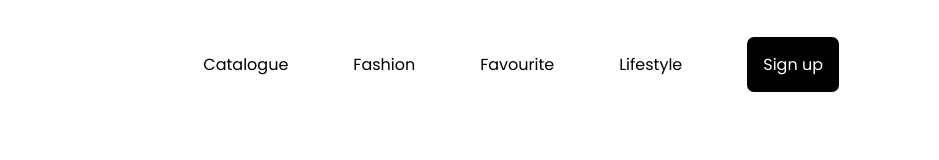
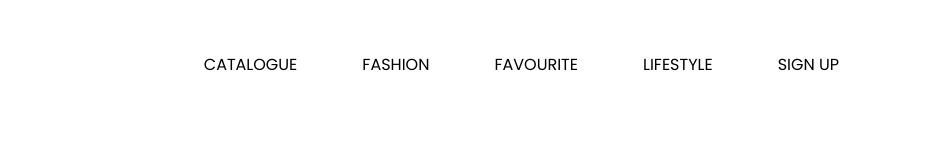
Before and after one commit to jpsantos-p/css-tailwind, a plain HTML site: page index.html in a window 1280 px wide. Shown: the full height of the page, 341-1280 px from the left. Drawn offline with nearby package versions, Linux system fonts and the light colour scheme.

Commit message:
projeto com tail wind

```diff
--- a/index.html
+++ b/index.html
@@ -13,6 +13,9 @@
             amarelo: '#E6C744',
             cinza: '#C2C8DA',
 
+          },
+          screens:{
+            '3x1': '1920px'
           }
         }
       }
@@ -32,11 +35,11 @@
         <nav class="flex items-center justify-between">
             <img src="imgs/logo.png" alt="logo fashion">
             <ul class="flex gap-[65px]">
-                <li><a href="" class="hover:text-amarelo">Catalogue</a></li>
-                <li><a href="" class="hover:text-amarelo">Fashion</a></li>
-                <li><a href="" class="hover:text-amarelo">Favourite</a></li>
-                <li><a href="" class="hover:text-amarelo">Lifestyle</a></li>
-                <li><a href="" class="hover:text-amarelo bg-black text-white p-4 rounded-[7px]">Sign up</a></li>
+                <li><a href="" class="uppercase 3x1:text-[22px]   hover:text-amarelo duration-200">Catalogue</a></li>
+                <li><a href="" class="uppercase 3x1:text-[22px]   hover:text-amarelo duration-200"">Fashion</a></li>
+                <li><a href="" class="uppercase 3x1:text-[22px]   hover:text-amarelo duration-200">Favourite</a></li>
+                <li><a href="" class="uppercase 3x1:text-[22px]   hover:text-amarelo duration-200">Lifestyle</a></li>
+                <li><a href="" class="uppercase 3x1:text-[22px]   hover:text-amarelo duration-200">Sign up</a></li>
             </ul>
 
         </nav>
--- a/tailwind.config.js
+++ b/tailwind.config.js
@@ -9,6 +9,9 @@ module.exports = {
 
           }
       },
+      screens:{
+        '3x1': '1920px'
+      }
     },
     plugins: [],
   }
```
